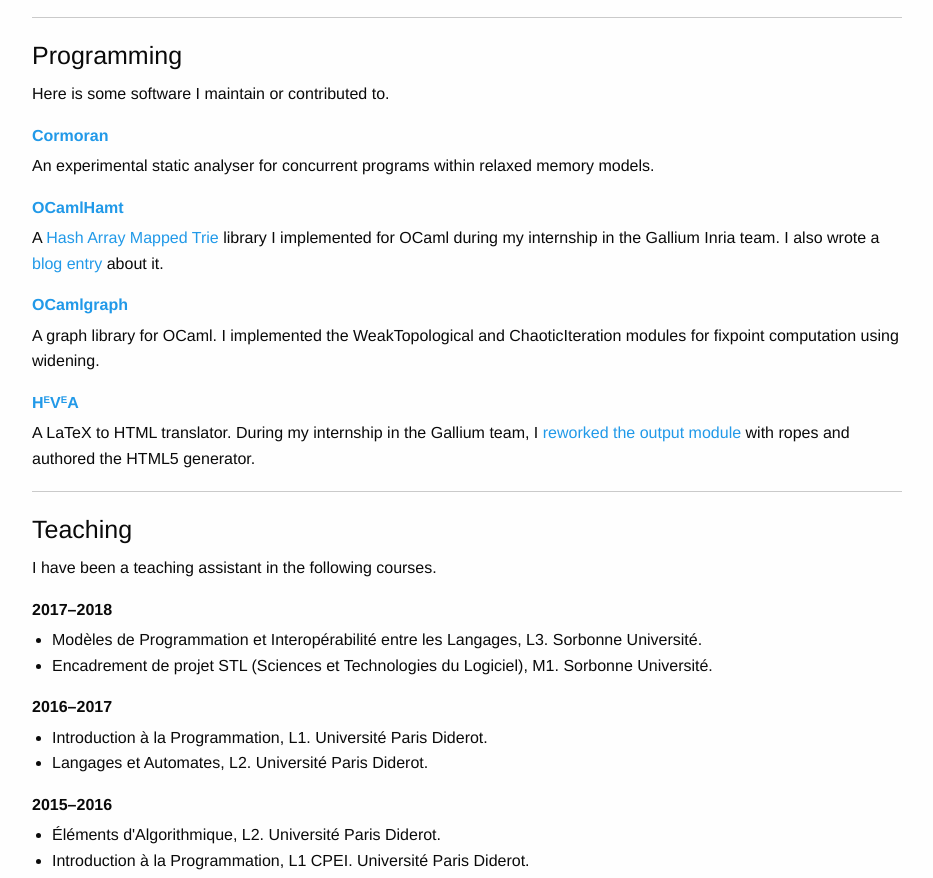
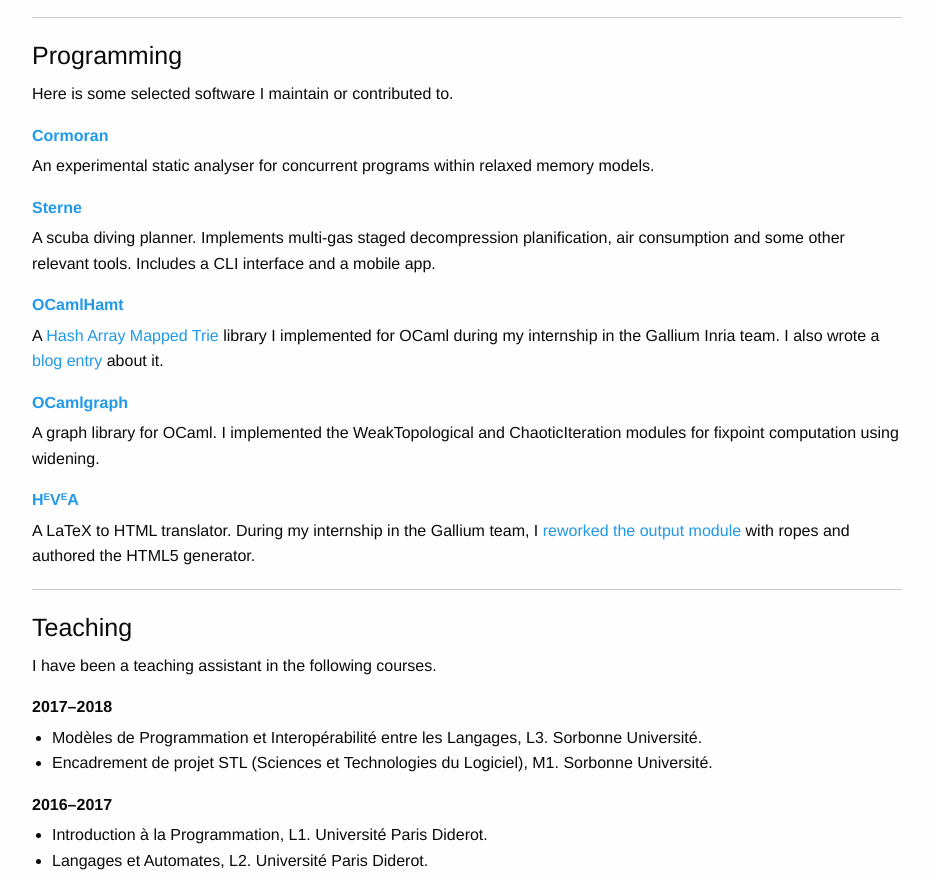
Before and after one commit to thizanne/thizanne.github.io, a plain HTML site: page index.html in a window 1280 px wide. Shown: the part 1448-2326 px from the top of the page, without its empty margins (23-956 px from the left). Drawn offline with Linux system fonts and the light colour scheme.

Commit message:
Add Sterne in software

```diff
--- a/index.html
+++ b/index.html
@@ -186,7 +186,7 @@
         <h4>Programming</h4>
 
         <p>
-          Here is some software I maintain or contributed to.
+          Here is some selected software I maintain or contributed to.
         </p>
 
         <dl>
@@ -195,6 +195,16 @@
             <p>
               An experimental static analyser for concurrent programs
               within relaxed memory models.
+            </p>
+          </dd>
+
+          <dt><a href="https://github.com/thizanne/sterne">Sterne</a></dt>
+          <dd>
+            <p>
+              A scuba diving planner. Implements multi-gas staged
+              decompression planification, air consumption and some
+              other relevant tools. Includes a CLI interface and
+              a mobile app.
             </p>
           </dd>
 
```
